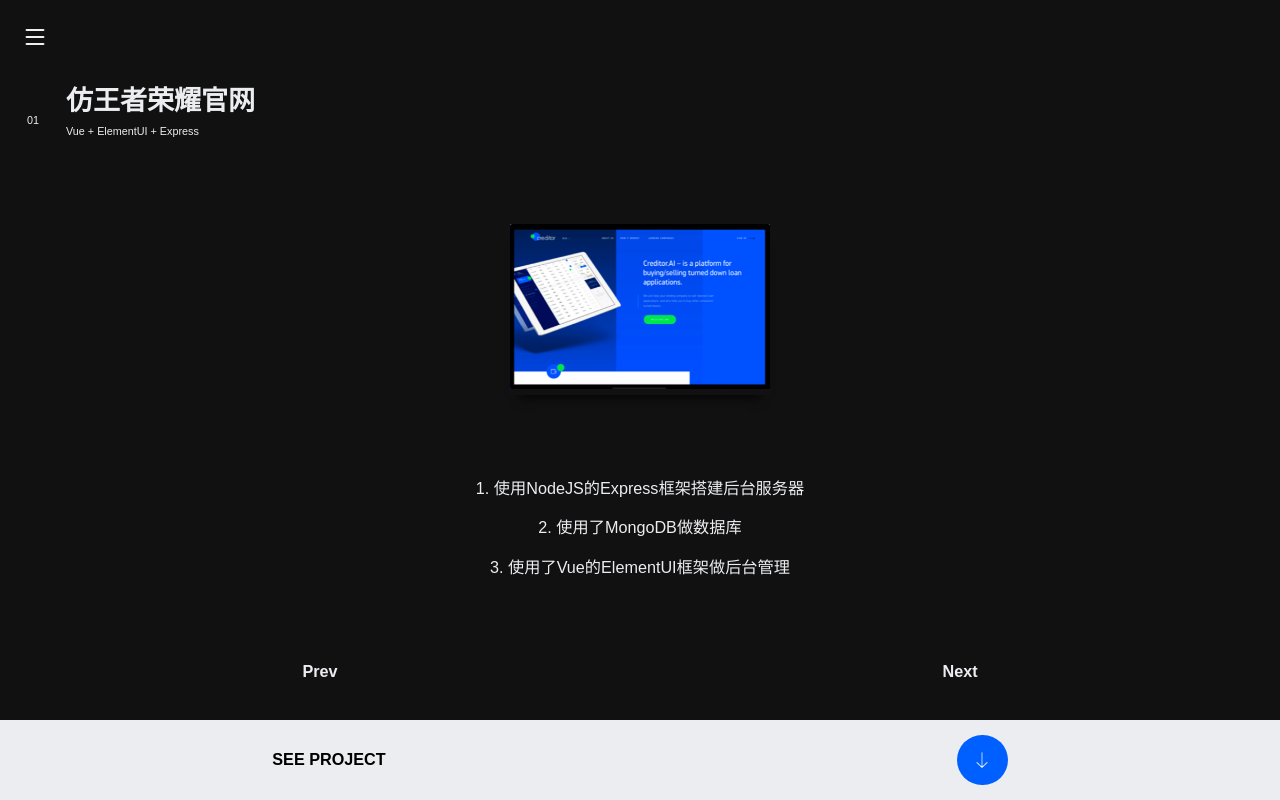
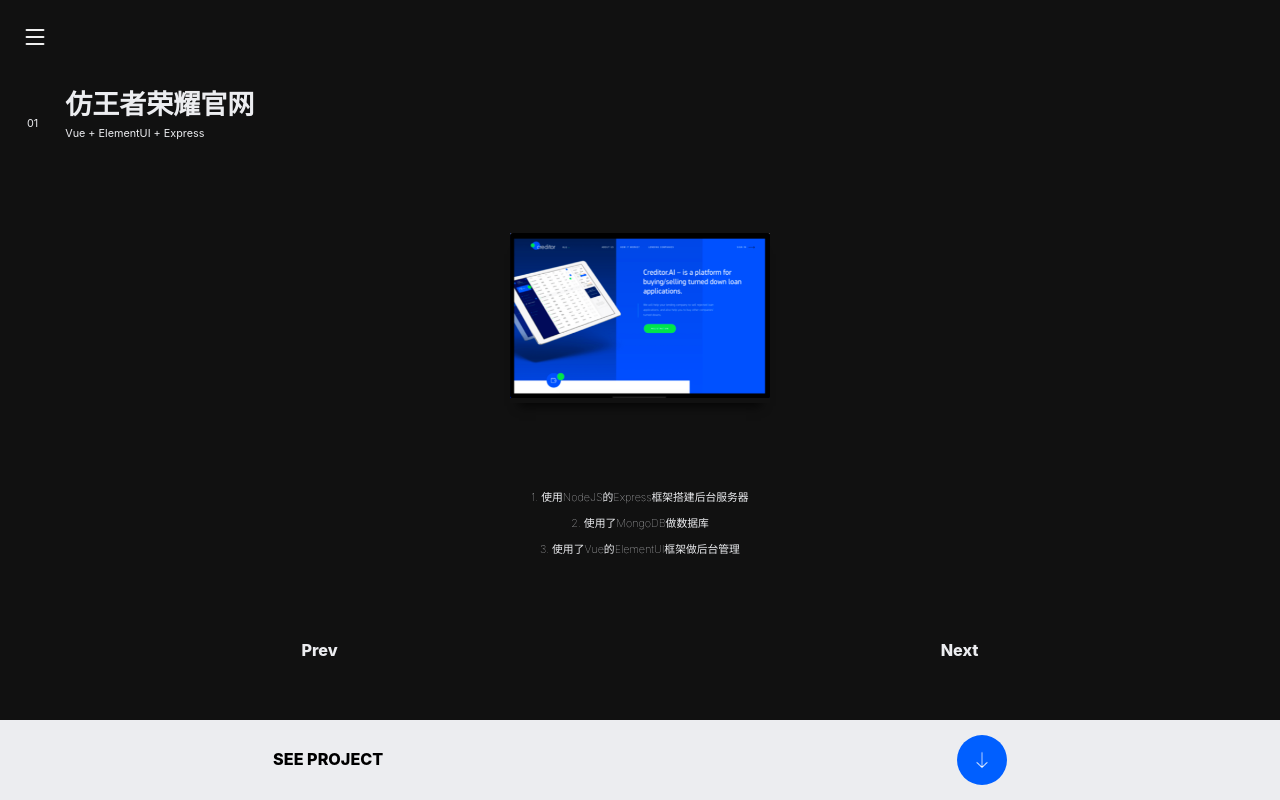
Before and after one commit to kitiho/my-cv, a Vue app: page /#/work in a window 1280 px wide. Built offline with nearby package versions, Linux system fonts and the light colour scheme; a small style sheet from the web is missing.

Commit message:
优化WORK界面字体

```diff
--- a/src/assets/scss/style.scss
+++ b/src/assets/scss/style.scss
@@ -7,7 +7,7 @@
   -webkit-overflow-scrolling: touch;
 }
 html {
-  @media only screen and (max-width: 320px){
+  @media only screen and (max-width: 320px) {
     font-size: 14px;
   }
   font-size: 18px;
@@ -22,7 +22,8 @@
   height: 100%;
   overflow: hidden;
   width: 100%;
-  font-family: "Montserrat", arial, sans-serif;
+  font-family:'montserrat', -apple-system, BlinkMacSystemFont, "Segoe UI", Roboto, "Helvetica Neue", Helvetica, "PingFang SC",
+    "Hiragino Sans GB", "Microsoft YaHei", SimSun, sans-serif;
   user-select: none;
 }
 a {
--- a/src/components/Work.vue
+++ b/src/components/Work.vue
@@ -35,14 +35,14 @@
               style="animation: homepage-foot 1s ease;"
             >
               <span
-                class="py-2"
+                class="pt-1 fs-xs"
                 v-for="(tech, index) in work.techs"
                 :key="index"
                 >{{ index + 1 }}. {{ tech }}</span
               >
             </div>
             <div
-              class="text-white  changePage fs-sm fs-bold d-flex w-100 jc-around ai-center"
+              class="text-white pb-3 changePage fs-sm fs-bold d-flex w-100 jc-around ai-center"
             >
               <div class="cursor" style="animation: homepage-foot 1s ease;">
                 Prev
```
